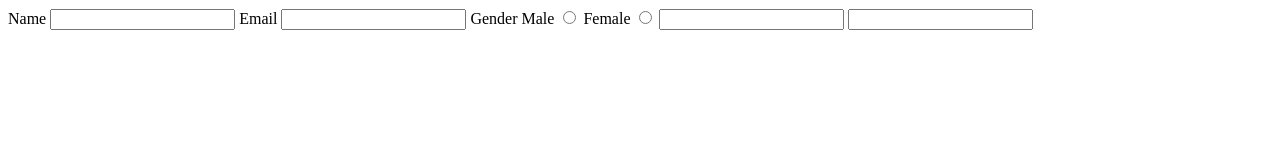
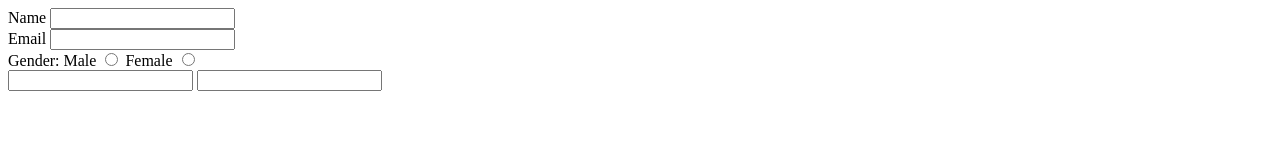
Before and after one commit to acciojob/signup-form-car-Sagunthala-A, a website: page main.html in a window 1280 px wide. Drawn offline with Linux system fonts and the light colour scheme.

Commit message:
created a submission

```diff
--- a/main.html
+++ b/main.html
@@ -8,21 +8,25 @@
 
 <body>
 	<!-- the entire body must be written by student -->
-	<form>
+	<form method="post">
 		<label for"name">Name</label>
 		<input type="text" name="name" id="name" required>
+		<br>
 
 		<label for"email">Email</label>
 		<input type="email" name="email" id="email" required>
+		<br>
 
-		<label >Gender</label>
+
+		<label >Gender: </label>
 		<label for="male">Male</label>
 		<input type="radio" name="gender" id="male" required>
 
 		<label for="female">Female</label>
 		<input type="radio" name="gender" id="female" required>
+		<br>
 
-		<label for""></label>
+		<label for"carbrands"></label>
 		<input type="" name="" id="" required>
 
 		<label for""></label>
```
